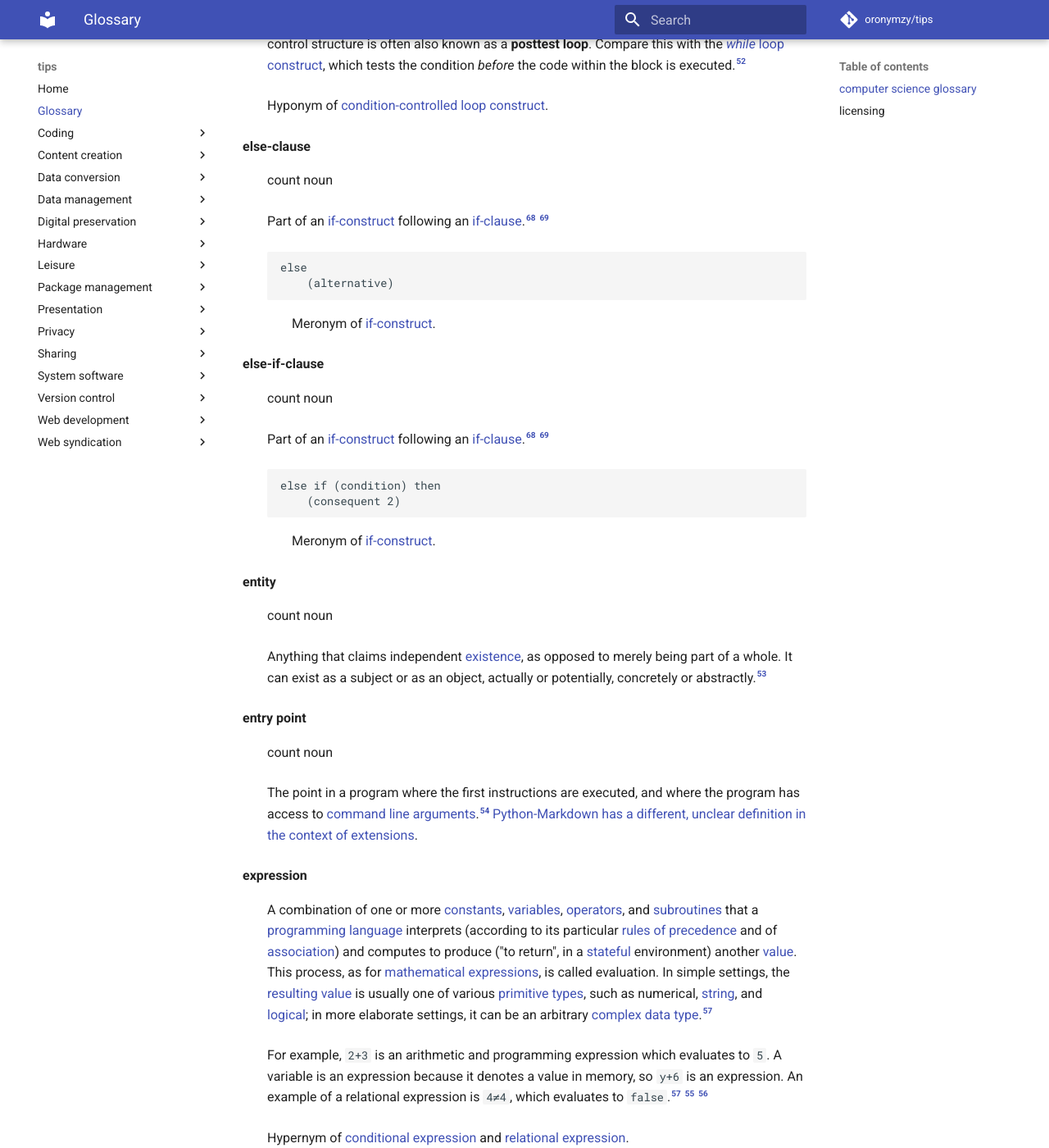
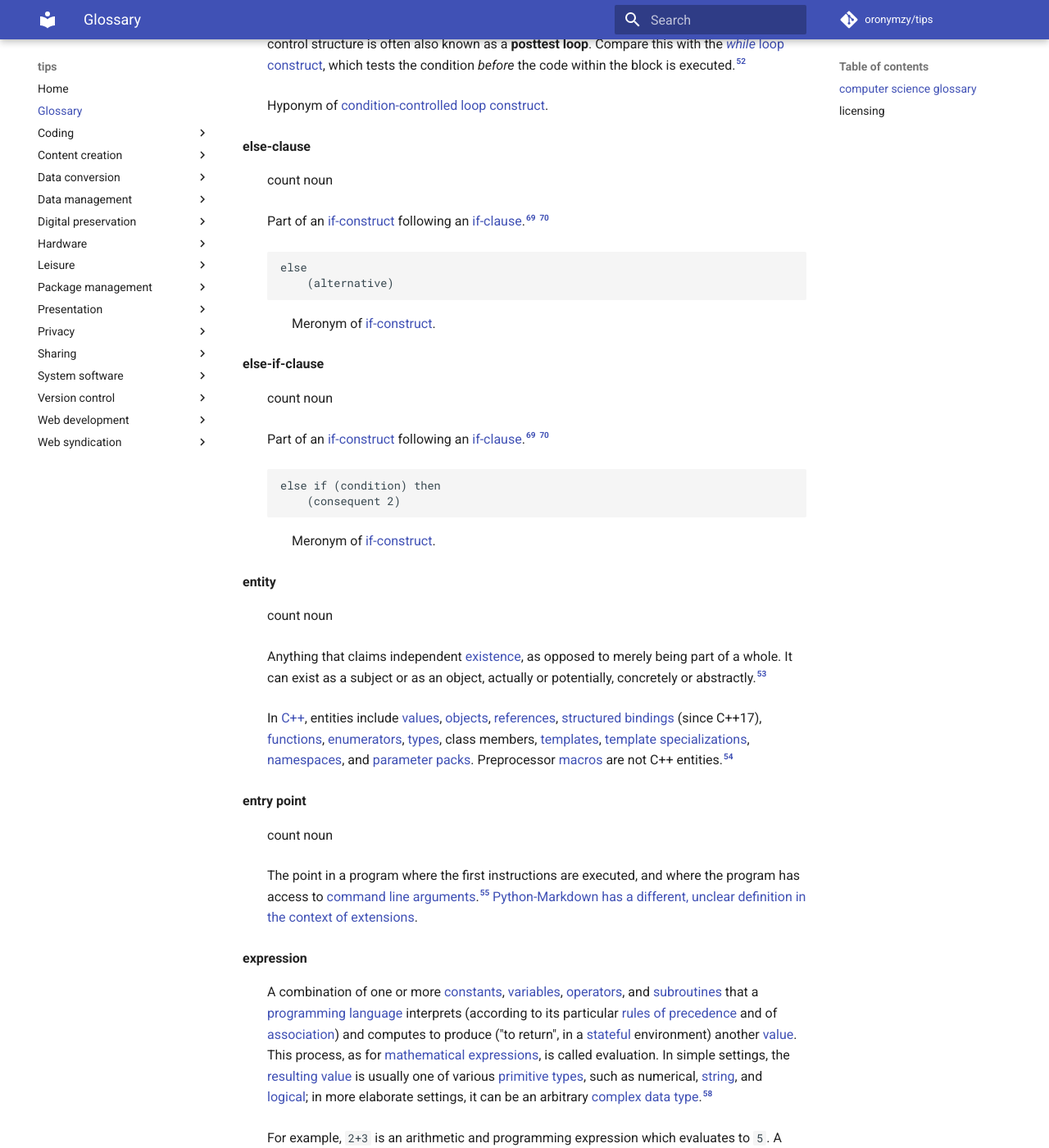
Before and after one commit to oronymzy/tips, an MkDocs documentation site: the page built from docs/glossry.md, in a window 1280 px wide and 1400 px high, scrolled down 9685 px. Shown: the whole window at 82% size. Built offline with MkDocs 1.6.1 and Material for MkDocs 9.7.7, drawn with Linux system fonts in a browser that asks for light colours; comment, search, counter and statistics services are not loaded; some of the changed text lies outside the part shown.

Commit message:
Add 'entity' term-description, add list item
Add 'entity' term-description, with footnote.
Add 'Basic concepts' unordered list item
with hyperlink in 'licensing' section.
Change footnotes.

```diff
--- a/docs/glossry.md
+++ b/docs/glossry.md
@@ -200,6 +200,7 @@ else if (condition) then
 **entity** {: #entitydef }
 : count noun
 : Anything that claims independent [existence](https://en.wikipedia.org/wiki/Existence), as opposed to merely being part of a whole. It can exist as a subject or as an object, actually or potentially, concretely or abstractly.[^entitydef-note1]
+: In [C++](https://en.wikipedia.org/wiki/C++), entities include [values](#valuedef), [objects](https://en.cppreference.com/w/cpp/language/objects), [references](https://en.cppreference.com/w/cpp/language/reference), [structured bindings](https://en.cppreference.com/w/cpp/language/structured_binding) (since C++17), [functions](https://en.cppreference.com/w/cpp/language/functions), [enumerators](https://en.cppreference.com/w/cpp/language/enum), [types](https://en.cppreference.com/w/cpp/language/type), class members, [templates](https://en.cppreference.com/w/cpp/language/templates), [template specializations](https://en.cppreference.com/w/cpp/language/template_specialization), [namespaces](https://en.cppreference.com/w/cpp/language/namespace), and [parameter packs](https://en.cppreference.com/w/cpp/language/parameter_pack). Preprocessor [macros](https://en.cppreference.com/w/cpp/preprocessor/replace) are not C++ entities.[^entitydef-note2]
 
 **entry point** {: #entrypointdef }
 : count noun
```
Also changed, not shown: other parts of docs/glossry.md (+4 -2 lines).
